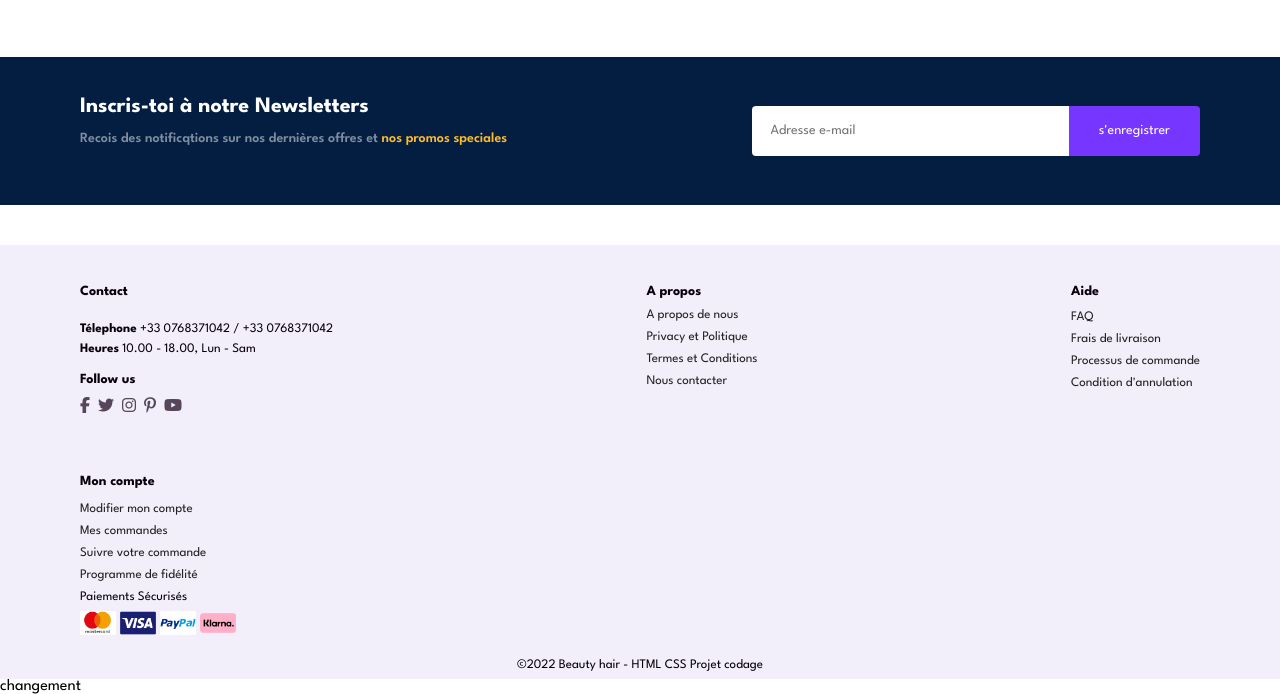
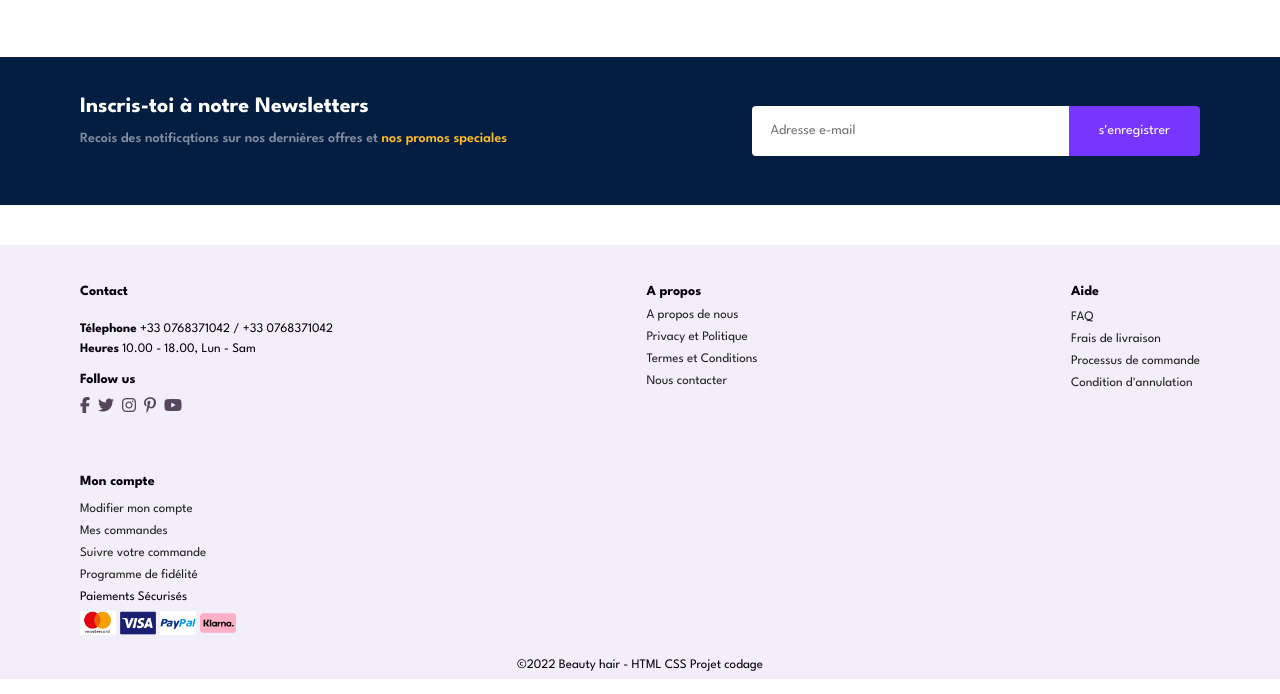
Before and after one commit to sandracarmena/beauty-hair, a plain HTML site: page index.html in a window 1280 px wide. Shown: the part 4212-4906 px from the top of the page. Drawn offline with Linux system fonts and the light colour scheme.

Commit message:
changement index annulé

```diff
--- a/index.html
+++ b/index.html
@@ -325,6 +325,5 @@
       </div>
  </footer>
   <script src="script.js"></script>
-  <section>changement</section>
 </body>
 </html>
```
